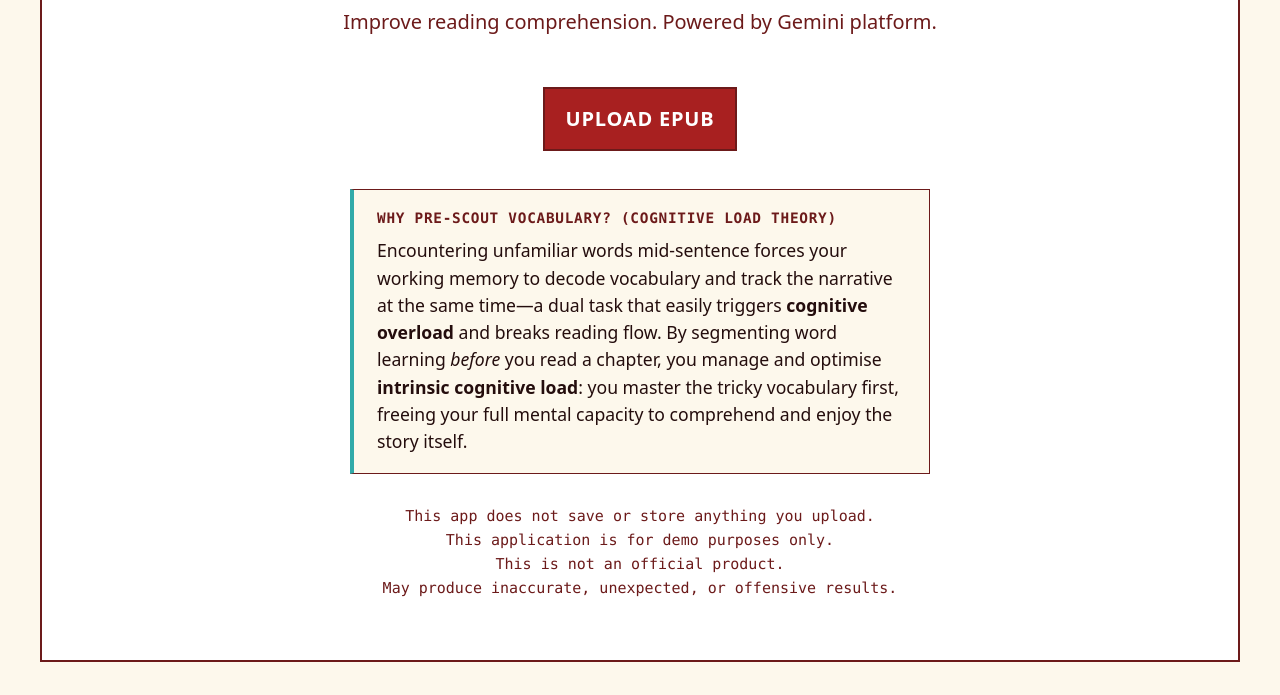
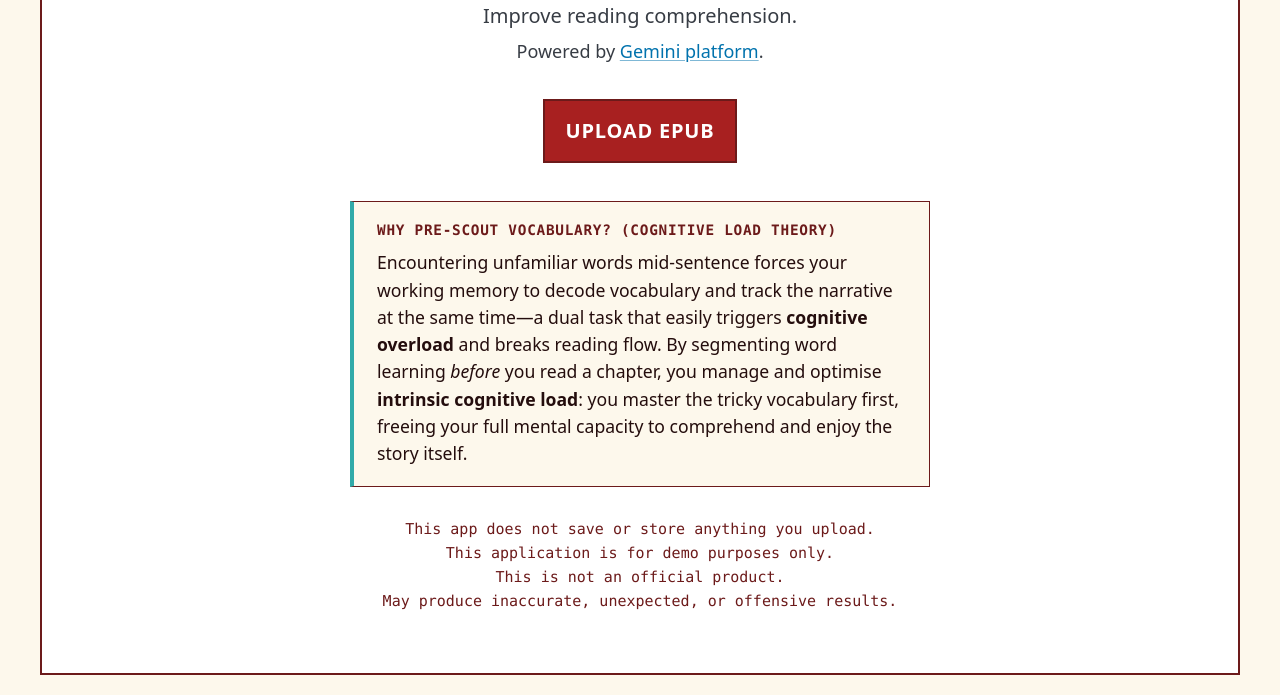
Before and after one commit to ZackAkil/word-meaning-scouter, a plain HTML site: page client/index.html in a window 1280 px wide. Shown: the part 236-931 px from the top of the page. Drawn offline with nearby package versions, Linux system fonts and the light colour scheme; no server answers.

Commit message:
updated readme

```diff
--- a/client/css/base.css
+++ b/client/css/base.css
@@ -211,6 +211,23 @@ button.secondary.outline:hover:not(:disabled),
     margin-bottom: 0;
 }
 
+.start-subtitle-group {
+    display: flex;
+    flex-direction: column;
+    align-items: center;
+    gap: 0.45rem;
+    margin: -0.25rem 0 0.25rem 0;
+}
+
+.start-subtitle-group p {
+    margin: 0;
+    line-height: 1.4;
+}
+
+.start-powered-by {
+    font-size: 0.9rem;
+}
+
 .upload-action-group {
     display: flex;
     flex-direction: column;
--- a/client/index.html
+++ b/client/index.html
@@ -54,7 +54,10 @@
         <!-- Initial Start View -->
         <div id="start-view" class="start-view">
             <h1 class="serif-title brand-title-large">Word Meaning Scouter</h1>
-            <p class="muted">Improve reading comprehension. Powered by <a href="https://cloud.google.com/products/gemini-enterprise-agent-platform" target="_blank"></a>Gemini platform.</a></p>
+            <div class="start-subtitle-group muted">
+                <p>Improve reading comprehension.</p>
+                <p class="start-powered-by">Powered by <a href="https://cloud.google.com/products/gemini-enterprise-agent-platform" target="_blank" rel="noopener noreferrer">Gemini platform</a>.</p>
+            </div>
 
             <div class="upload-action-group">
                 <label for="start-file-input" role="button" class="contrast">Upload EPUB</label>
```
Also changed, not shown: 1 other file.
